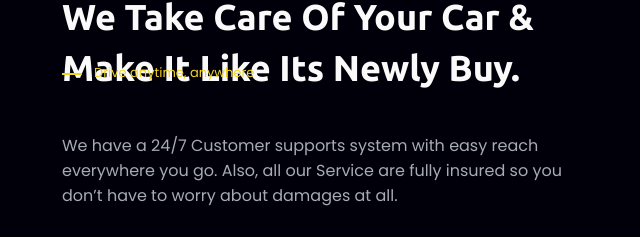
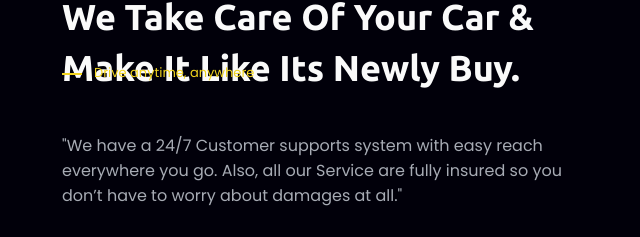
Before and after one commit to newmotorcare/Newmotorcare2424, a plain HTML site: page index.html in a window 1280 px wide. Shown: the part 768-1005 px from the top of the page, 580-1220 px from the left. Drawn offline with nearby package versions, Linux system fonts and the light colour scheme; files whose address does not match are found by name.

Commit message:
Update index.html

```diff
--- a/index.html
+++ b/index.html
@@ -129,9 +129,9 @@
                 We Take Care Of Your Car & Make It Like Its Newly Buy.
               </h2>
               <p class="about__description">
-                We have a 24/7 Customer supports system with easy reach
+               "We have a 24/7 Customer supports system with easy reach
                 everywhere you go. Also, all our Service are fully insured so you
-                don’t have to worry about damages at all.
+                don’t have to worry about damages at all."
               </p>
 
               <div class="about__data-card">
```
